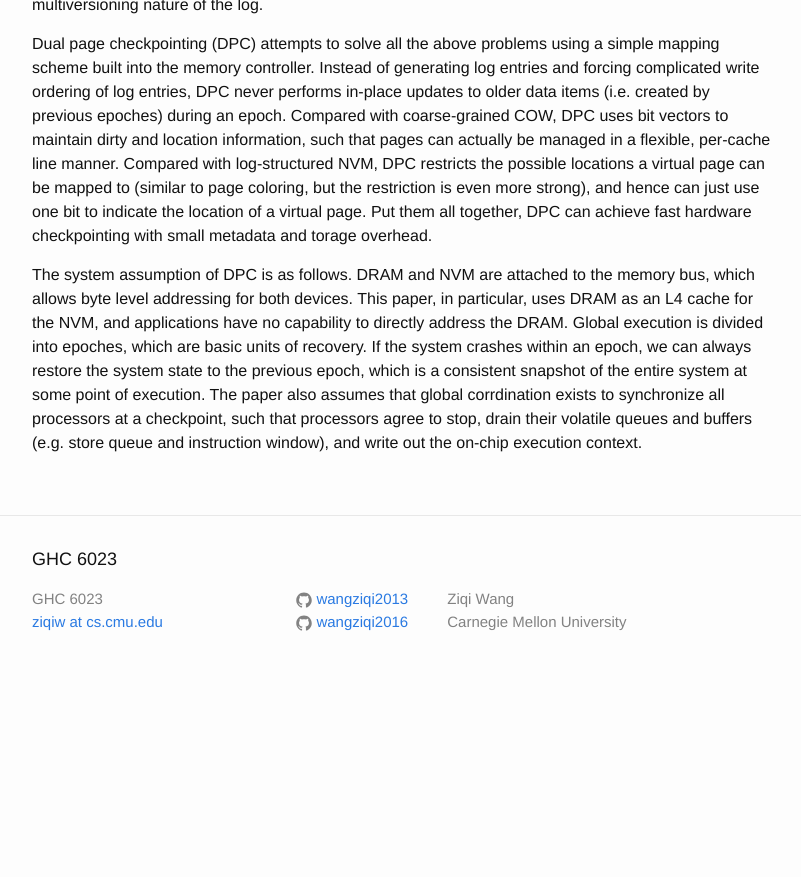
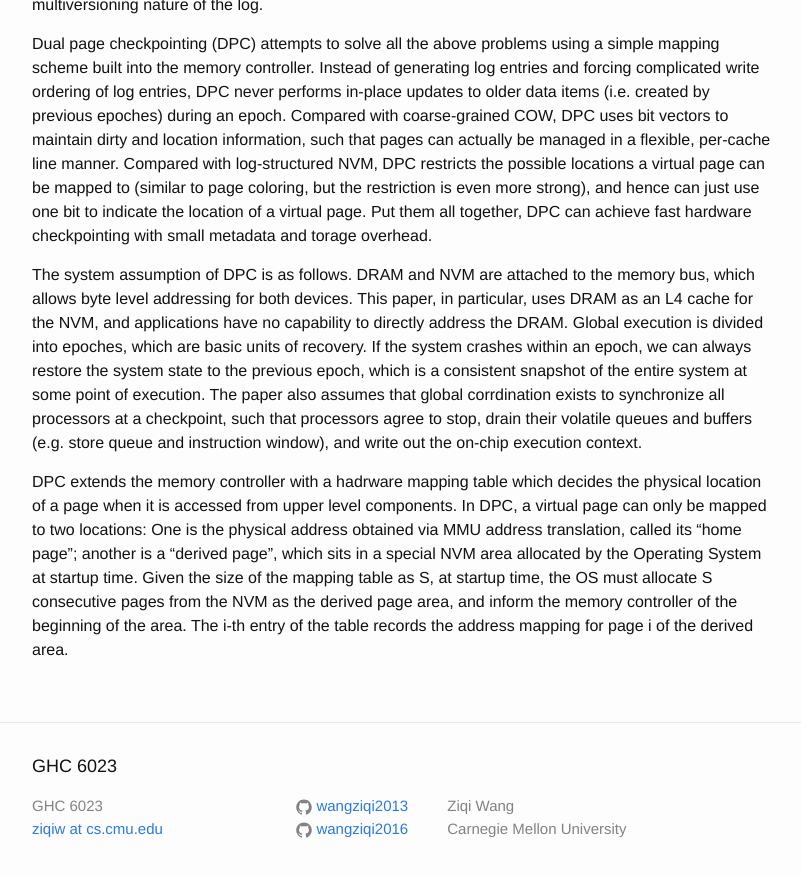
Before and after one commit to wangziqi2013/wangziqi2013.github.io, a Jekyll site: the page built from _posts/2019-03-05-Dual-Page-Ckpt.markdown, in a window 1280 px wide and 900 px high, scrolled down 1204 px. Shown: the top 877 px of the window, without its empty margins (238-1039 px from the left). Built offline with Jekyll 4.4.1, drawn with Linux system fonts in a browser that asks for light colours; before the commit the page ends 1897 px from its top, so only the background shows below that.

Commit message:
Adding hardware component

```diff
--- a/_posts/2019-03-05-Dual-Page-Ckpt.markdown
+++ b/_posts/2019-03-05-Dual-Page-Ckpt.markdown
@@ -53,3 +53,10 @@ crashes within an epoch, we can always restore the system state to the previous
 of the entire system at some point of execution. The paper also assumes that global corrdination exists to synchronize all
 processors at a checkpoint, such that processors agree to stop, drain their volatile queues and buffers (e.g. store queue
 and instruction window), and write out the on-chip execution context.
+
+DPC extends the memory controller with a hadrware mapping table which decides the physical location of a page when it is
+accessed from upper level components. In DPC, a virtual page can only be mapped to two locations: One is the physical
+address obtained via MMU address translation, called its "home page"; another is a "derived page", which sits in a special
+NVM area allocated by the Operating System at startup time. Given the size of the mapping table as S, at startup time,
+the OS must allocate S consecutive pages from the NVM as the derived page area, and inform the memory controller of the
+beginning of the area. The i-th entry of the table records the address mapping for page i of the derived area.
```
